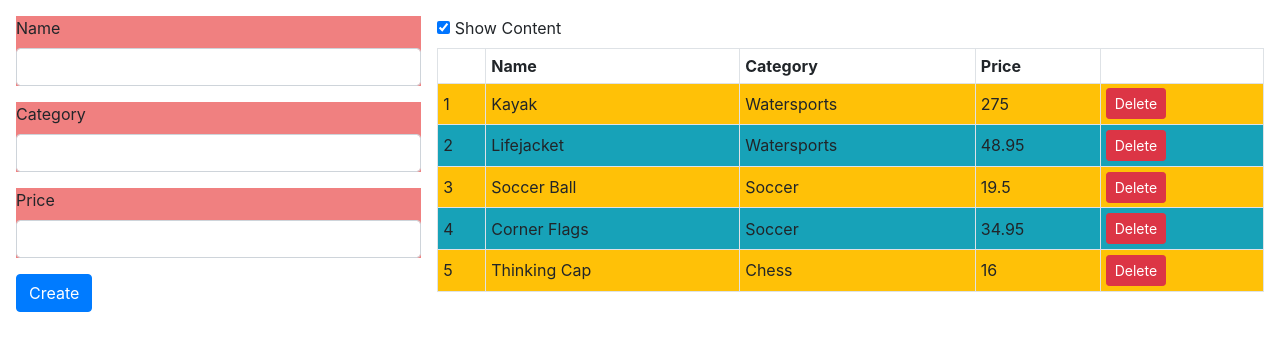
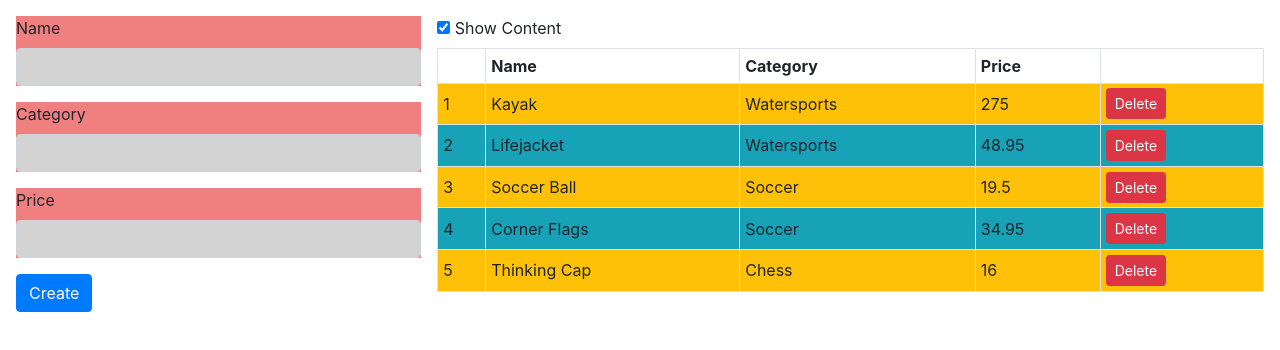
Before and after one commit to rene-copaga/example, an Angular app: page / in a window 1280 px wide. Shown: the top 350 px of the page. Built offline with nearby package versions, Linux system fonts and the light colour scheme.

Commit message:
Selecting the Host Element’s Ancestors

```diff
--- a/src/app/productForm.component.css
+++ b/src/app/productForm.component.css
@@ -4,3 +4,6 @@ div {
 :host:hover {
     font-size: 25px;
 }
+:host-context(.angularApp) input {
+    background-color: lightgray;
+}
--- a/src/index.html
+++ b/src/index.html
@@ -9,6 +9,6 @@
   <link rel="icon" type="image/x-icon" href="favicon.ico">
 </head>
 <body>
-  <app></app>
+  <app class="angularApp"></app>
 </body>
 </html>
```
